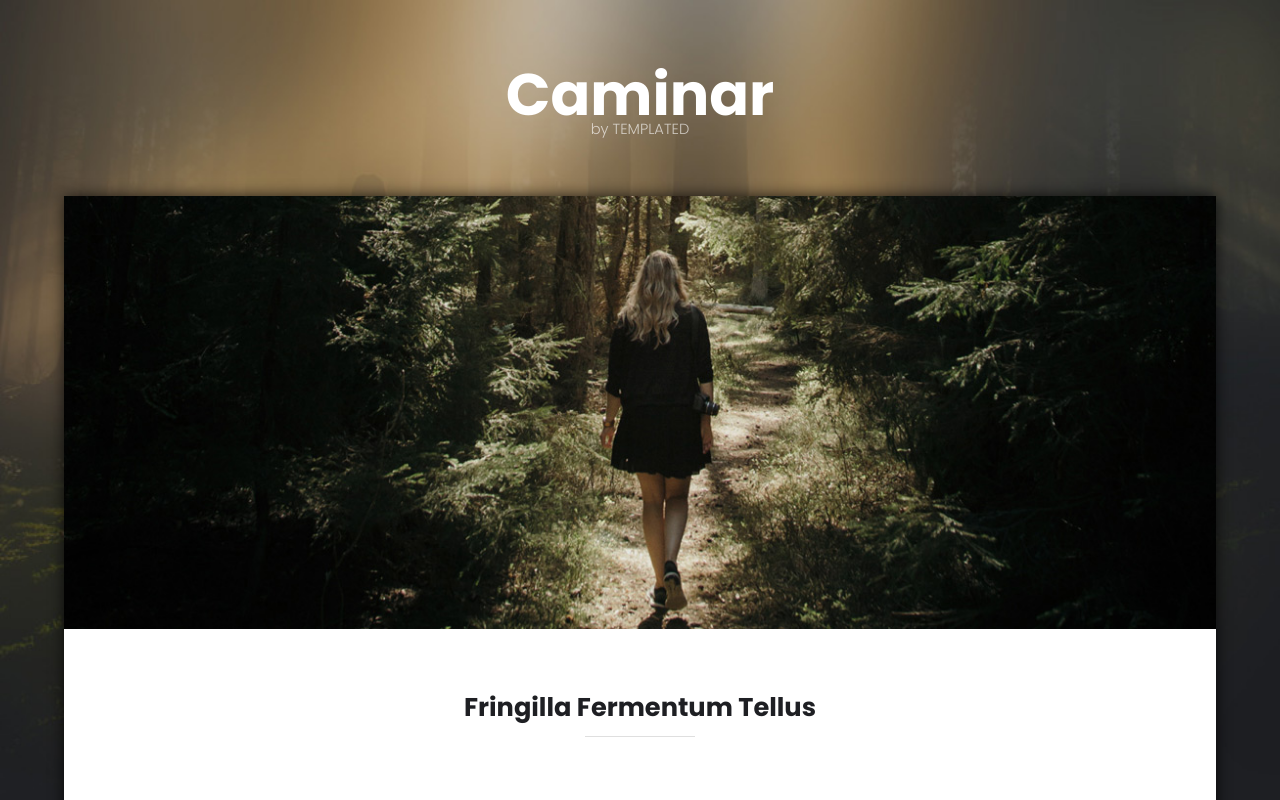
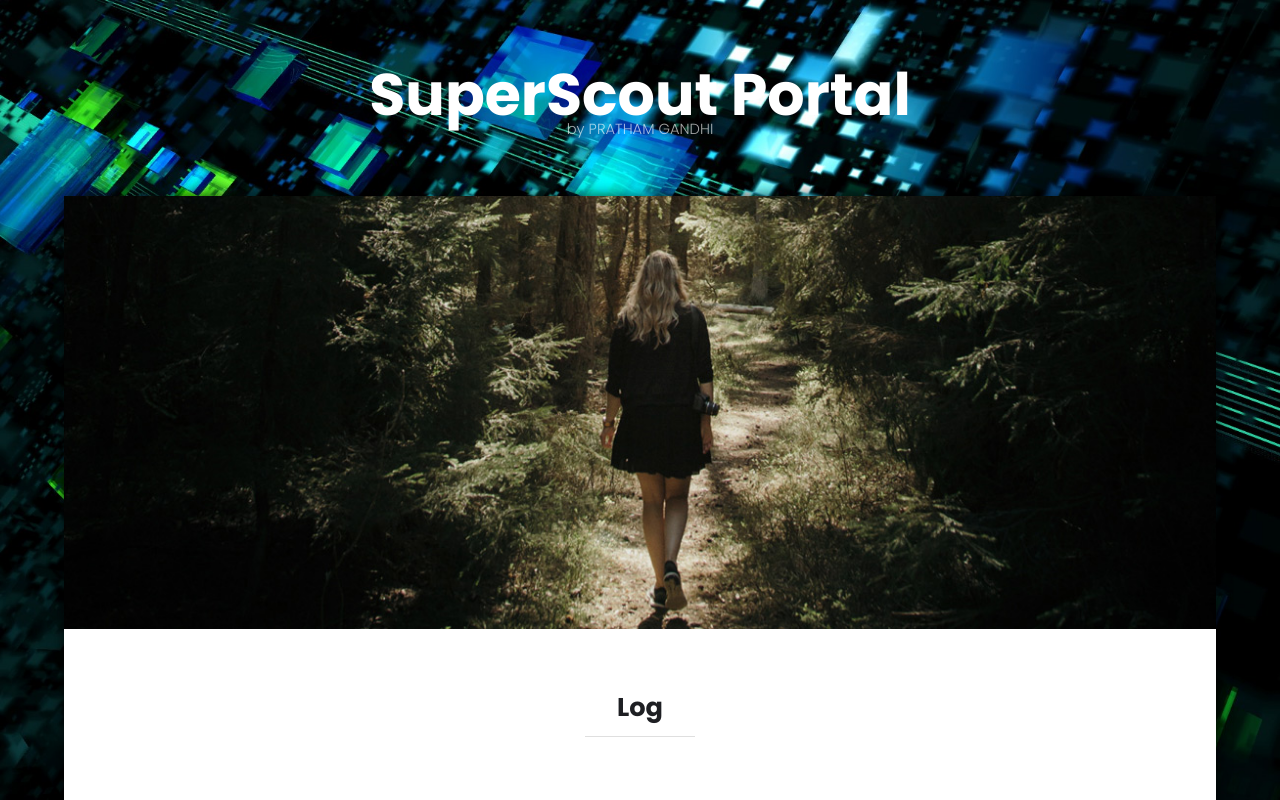
Before and after one commit to SuperScoutPortal/SuperScoutPortal.github.io, a plain HTML site: page index.html in a window 1280 px wide. Shown: the top 800 px of the page. Drawn offline with Linux system fonts and the light colour scheme; no server answers.

Commit message:
updated stlyes

```diff
--- a/assets/css/main.css
+++ b/assets/css/main.css
@@ -2920,7 +2920,7 @@
 			-ms-transition: opacity 1.5s ease-in-out, visibility 1.5s;
 			transition: opacity 1.5s ease-in-out, visibility 1.5s;
 			content: '';
-			background-image: url(../../images/bg.jpg);
+			background-image: url(../../images/bgnew2.jpg);
 			background-attachment: fixed;
 			background-position: center;
 			background-repeat: no-repeat;
--- a/index.html
+++ b/index.html
@@ -17,7 +17,7 @@
 
 		<!-- Header -->
 			<header id="header">
-				<div class="logo"><a href="#">Caminar <span>by TEMPLATED</span></a></div>
+				<div class="logo"><a href="#">SuperScout Portal <span>by PRATHAM GANDHI</span></a></div>
 			</header>
 
 		<!-- Main -->
@@ -31,7 +31,7 @@
 							<img src="images/pic02.jpg" alt="" />
 						</div>
 						<header class="special">
-							<h2>Fringilla Fermentum Tellus</h2>
+							<h2>Log</h2>
 
 						</header>
 						<div class="content">
```
Also changed, not shown: images/bgnew.jpg (added), images/bgnew2.jpg (added).
